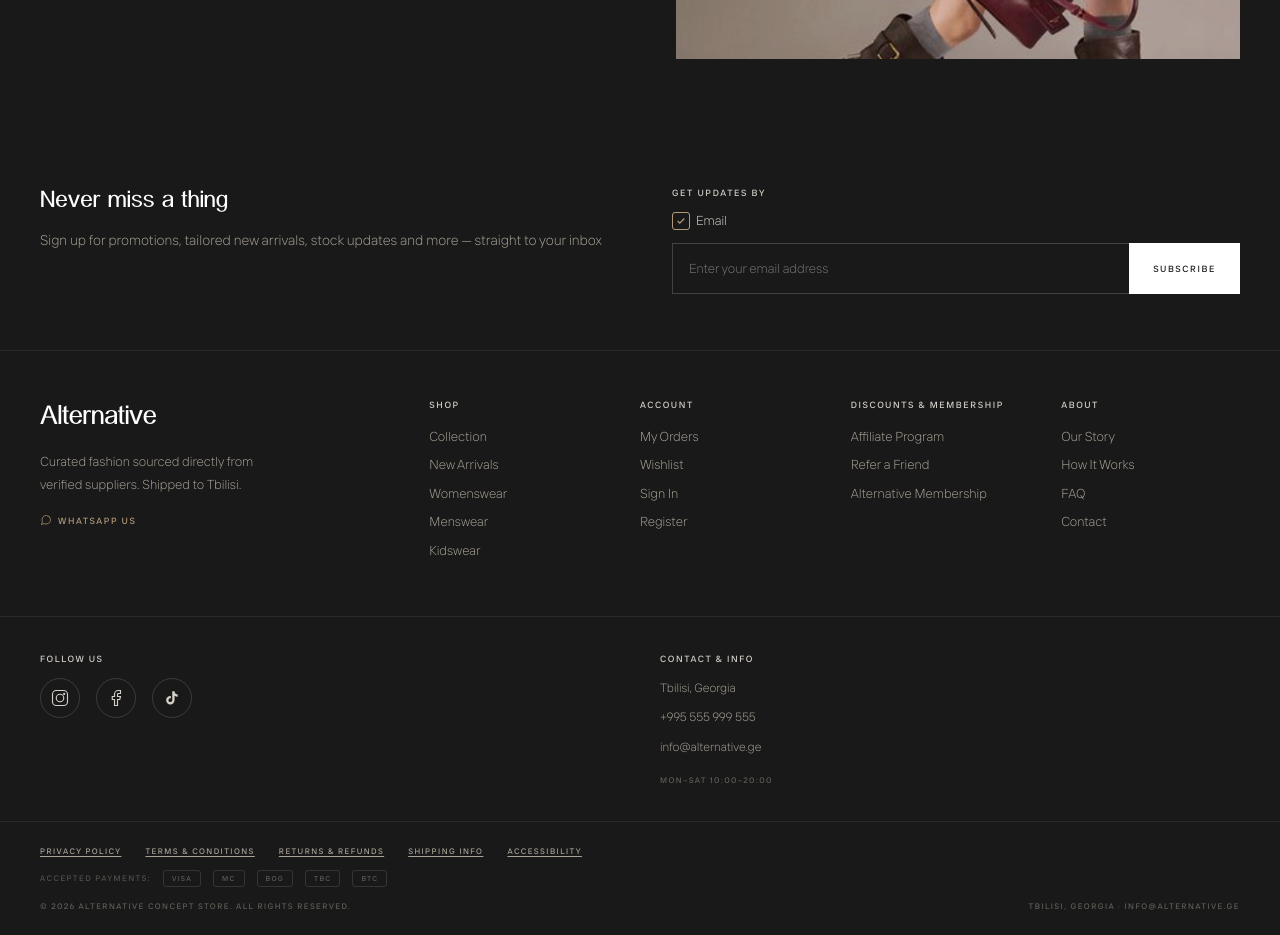
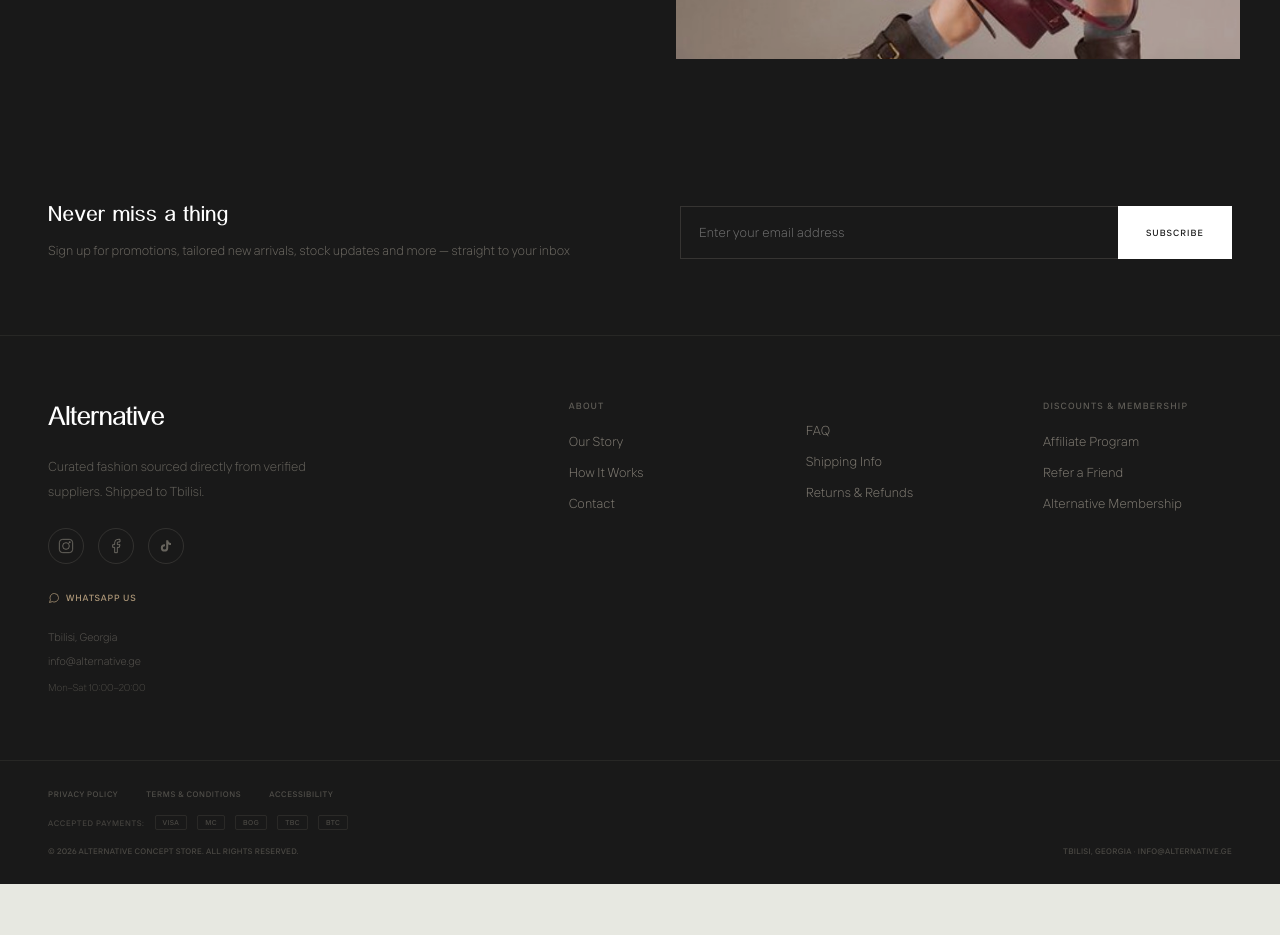
Before and after one commit to nino584/Alternative, a React (Vite) app in the folder Alternative/: page / in a window 1280 px wide. Shown: the part 2940-3875 px from the top of the page. After the commit the page ends 3824 px from the top, so only its background shows below. Built offline with nearby package versions, Linux system fonts and the light colour scheme.

Commit message:
Redesign footer — remove SHOP & ACCOUNT, premium minimal layout

```diff
--- a/Alternative/src/components/layout/Footer.jsx
+++ b/Alternative/src/components/layout/Footer.jsx
@@ -6,7 +6,7 @@
 
 // ── FOOTER ────────────────────────────────────────────────────────────────────
 export default function Footer({setPage,L,mobile}) {
-  const px=mobile?"16px":"40px";
+  const px=mobile?"20px":"48px";
   const [email,setEmail]=useState("");
   const [subscribed,setSubscribed]=useState(false);
 
@@ -15,31 +15,24 @@
     if(email.includes("@")){setSubscribed(true);setTimeout(()=>setSubscribed(false),4000);}
   };
 
+  const linkStyle={display:"block",background:"none",border:"none",...T.bodySm,color:"rgba(168,162,150,0.75)",marginBottom:10,padding:0,textAlign:"left",fontSize:mobile?12:13,cursor:"pointer",letterSpacing:"0.01em",transition:"color 0.2s"};
+
   return (
     <footer style={{background:C.black}}>
 
-      {/* NEWSLETTER SECTION */}
-      <div style={{borderBottom:`1px solid rgba(168,162,150,0.12)`,padding:mobile?"40px 0":"56px 0"}}>
-        <div style={{maxWidth:1360,margin:"0 auto",padding:`0 ${px}`,display:"grid",gridTemplateColumns:mobile?"1fr":"1fr 1fr",gap:mobile?24:64,alignItems:"start"}}>
+      {/* ── NEWSLETTER ──────────────────────────────────────────── */}
+      <div style={{borderBottom:`1px solid rgba(168,162,150,0.1)`,padding:mobile?"48px 0":"72px 0"}}>
+        <div style={{maxWidth:1360,margin:"0 auto",padding:`0 ${px}`,display:"grid",gridTemplateColumns:mobile?"1fr":"1fr 1fr",gap:mobile?28:80,alignItems:"center"}}>
           <div>
-            <h3 style={{...T.displaySm,color:C.white,marginBottom:12,fontSize:mobile?20:24}}>{L.footerNewsletterTitle}</h3>
-            <p style={{...T.body,color:C.gray,lineHeight:1.8,fontSize:mobile?13:14}}>{L.footerNewsletterBody}</p>
+            <h3 style={{...T.displaySm,color:C.white,marginBottom:10,fontSize:mobile?20:22,letterSpacing:"0.02em"}}>{L.footerNewsletterTitle}</h3>
+            <p style={{...T.body,color:"rgba(168,162,150,0.6)",lineHeight:1.8,fontSize:mobile?12:13}}>{L.footerNewsletterBody}</p>
           </div>
           <div>
-            <p style={{...T.labelSm,color:C.lgray,marginBottom:12,fontSize:9}}>{L.footerGetUpdates}</p>
-            <div style={{display:"flex",alignItems:"center",gap:12,marginBottom:12}}>
-              <div style={{display:"flex",alignItems:"center",gap:6}}>
-                <div style={{width:18,height:18,borderRadius:3,border:`1.5px solid ${C.tan}`,display:"flex",alignItems:"center",justifyContent:"center",background:"transparent"}}>
-                  <svg width="10" height="10" viewBox="0 0 24 24" fill="none" stroke={C.tan} strokeWidth="3"><polyline points="20 6 9 17 4 12"/></svg>
-                </div>
-                <span style={{...T.bodySm,color:C.lgray,fontSize:13}}>{L.footerEmail}</span>
-              </div>
-            </div>
             <div style={{display:"flex",gap:0}}>
               <input type="email" value={email} onChange={e=>setEmail(e.target.value)} placeholder={L.footerEmailPlaceholder}
-                style={{flex:1,padding:"13px 16px",background:"transparent",border:`1px solid rgba(168,162,150,0.3)`,borderRight:"none",color:C.white,...T.body,fontSize:13,outline:"none"}}/>
+                style={{flex:1,padding:"14px 18px",background:"transparent",border:`1px solid rgba(168,162,150,0.2)`,borderRight:"none",color:C.white,...T.body,fontSize:13,outline:"none",letterSpacing:"0.02em"}}/>
               <button onClick={onSubscribe}
-                style={{padding:"13px 24px",background:C.white,border:"none",color:C.black,...T.labelSm,fontSize:9,cursor:"pointer",flexShrink:0,transition:"all 0.2s",display:"inline-flex",alignItems:"center",gap:6}}>
+                style={{padding:"14px 28px",background:C.white,border:"none",color:C.black,...T.labelSm,fontSize:9,cursor:"pointer",flexShrink:0,transition:"all 0.25s",display:"inline-flex",alignItems:"center",gap:6,letterSpacing:"0.12em"}}>
                 {subscribed?(<>{L.footerSubscribed} <IconCheck size={10} color={C.black} stroke={2}/></>):L.footerSubscribe}
               </button>
             </div>
@@ -47,102 +40,86 @@
         </div>
       </div>
 
-      {/* MAIN FOOTER GRID */}
-      <div style={{padding:mobile?"32px 0":"48px 0",borderBottom:`1px solid rgba(168,162,150,0.12)`}}>
-        <div style={{maxWidth:1360,margin:"0 auto",padding:`0 ${px}`,display:"grid",gridTemplateColumns:mobile?"1fr 1fr":"2fr 1fr 1fr 1fr 1fr",gap:mobile?24:32}}>
+      {/* ── MAIN FOOTER GRID ────────────────────────────────────── */}
+      <div style={{padding:mobile?"40px 0":"64px 0",borderBottom:`1px solid rgba(168,162,150,0.1)`}}>
+        <div style={{maxWidth:1360,margin:"0 auto",padding:`0 ${px}`,display:"grid",gridTemplateColumns:mobile?"1fr 1fr":"2.5fr 1fr 1fr 1fr",gap:mobile?28:48}}>
+
           {/* Brand column */}
           <div style={mobile?{gridColumn:"1 / -1"}:{}}>
-            <div style={{marginBottom:16}}><Logo color={C.white} size={mobile?0.7:0.85}/></div>
-            <p style={{...T.bodySm,color:C.gray,lineHeight:1.8,maxWidth:240,marginBottom:18,fontSize:mobile?12:13}}>{L.footerDesc}</p>
-            <a href={`https://wa.me/${WHATSAPP_NUMBER}`} target="_blank" rel="noopener noreferrer" style={{...T.labelSm,color:C.tan,fontSize:9,display:"flex",alignItems:"center",gap:6,textDecoration:"none",marginBottom:16}}>
+            <div style={{marginBottom:20}}><Logo color={C.white} size={mobile?0.7:0.85}/></div>
+            <p style={{...T.bodySm,color:"rgba(168,162,150,0.55)",lineHeight:1.9,maxWidth:280,marginBottom:24,fontSize:mobile?12:13}}>{L.footerDesc}</p>
+
+            {/* Social icons — inline, monochrome, minimal */}
+            <div style={{display:"flex",gap:14,alignItems:"center",marginBottom:24}}>
+              <a href="https://www.instagram.com/alternative.ge?igsh=MXNmanh4OHB3ZmphNw==" target="_blank" rel="noopener noreferrer" style={{width:36,height:36,borderRadius:"50%",border:`1px solid rgba(168,162,150,0.18)`,display:"flex",alignItems:"center",justifyContent:"center",textDecoration:"none",transition:"border-color 0.25s"}}>
+                <svg width="16" height="16" viewBox="0 0 24 24" fill="none" stroke="rgba(168,162,150,0.55)" strokeWidth="1.5"><rect x="2" y="2" width="20" height="20" rx="5"/><circle cx="12" cy="12" r="5"/><circle cx="17.5" cy="6.5" r="1.5" fill="rgba(168,162,150,0.55)" stroke="none"/></svg>
+              </a>
+              <a href="https://www.facebook.com/share/1HWqtnunMk/?mibextid=wwXIfr" target="_blank" rel="noopener noreferrer" style={{width:36,height:36,borderRadius:"50%",border:`1px solid rgba(168,162,150,0.18)`,display:"flex",alignItems:"center",justifyContent:"center",textDecoration:"none",transition:"border-color 0.25s"}}>
+                <svg width="16" height="16" viewBox="0 0 24 24" fill="none" stroke="rgba(168,162,150,0.55)" strokeWidth="1.5"><path d="M18 2h-3a5 5 0 00-5 5v3H7v4h3v8h4v-8h3l1-4h-4V7a1 1 0 011-1h3z"/></svg>
+              </a>
+              <a href="https://www.tiktok.com/@alternative.ge?_r=1&_t=ZS-94DbATQVFWG" target="_blank" rel="noopener noreferrer" style={{width:36,height:36,borderRadius:"50%",border:`1px solid rgba(168,162,150,0.18)`,display:"flex",alignItems:"center",justifyContent:"center",textDecoration:"none",transition:"border-color 0.25s"}}>
+                <svg width="14" height="14" viewBox="0 0 24 24" fill="rgba(168,162,150,0.55)"><path d="M19.59 6.69a4.83 4.83 0 01-3.77-4.25V2h-3.45v13.67a2.89 2.89 0 01-2.88 2.5 2.89 2.89 0 01-2.88-2.89 2.89 2.89 0 012.88-2.89c.28 0 .55.04.81.11V9.01a6.32 6.32 0 00-.81-.05 6.34 6.34 0 00-6.34 6.34 6.34 6.34 0 006.34 6.34 6.34 6.34 0 006.34-6.34V8.79a8.18 8.18 0 004.76 1.52v-3.4a4.85 4.85 0 01-1-.22z"/></svg>
+              </a>
+            </div>
+
+            {/* WhatsApp + Contact */}
+            <a href={`https://wa.me/${WHATSAPP_NUMBER}`} target="_blank" rel="noopener noreferrer" style={{...T.labelSm,color:C.tan,fontSize:9,display:"inline-flex",alignItems:"center",gap:6,textDecoration:"none",letterSpacing:"0.1em",marginBottom:16}}>
               <svg width="12" height="12" viewBox="0 0 24 24" fill="none" stroke="currentColor" strokeWidth="1.5"><path d="M21 11.5a8.38 8.38 0 01-.9 3.8 8.5 8.5 0 01-7.6 4.7 8.38 8.38 0 01-3.8-.9L3 21l1.9-5.7a8.38 8.38 0 01-.9-3.8 8.5 8.5 0 014.7-7.6 8.38 8.38 0 013.8-.9h.5a8.48 8.48 0 018 8v.5z"/></svg>
               {L.whatsappUs}
             </a>
-          </div>
-
-          {/* Shop column */}
-          <div>
-            <p style={{...T.labelSm,color:C.lgray,marginBottom:mobile?10:16,fontSize:9}}>{L.footerShop}</p>
-            {[[L.footerCollection,"catalog",null],[L.newArrivals,"catalog","New In"],[L.womenswear,"catalog","Womenswear"],[L.menswear,"catalog","Menswear"],[L.kidswear,"catalog","Kidswear"]].map(([l,pg,section])=>(
-              <button key={l} onClick={()=>{if(section&&section!=="New In")window.__initSection=section;if(section==="New In")window.__initSub="New In";setPage(pg);}} style={{display:"block",background:"none",border:"none",...T.bodySm,color:C.gray,marginBottom:7,padding:0,textAlign:"left",fontSize:mobile?12:13,cursor:"pointer"}}>{l}</button>
-            ))}
-          </div>
-
-          {/* Account column */}
-          <div>
-            <p style={{...T.labelSm,color:C.lgray,marginBottom:mobile?10:16,fontSize:9}}>{L.footerAccount}</p>
-            {[[L.footerMyOrders,"orders"],[L.footerWishlist,"account","wishlist"],[L.footerSignIn,"auth"],[L.footerRegister,"auth"]].map(([l,pg,initTab])=>(
-              <button key={l} onClick={()=>{if(initTab)window.__initAccountTab=initTab;setPage(pg);}} style={{display:"block",background:"none",border:"none",...T.bodySm,color:C.gray,marginBottom:7,padding:0,textAlign:"left",fontSize:mobile?12:13,cursor:"pointer"}}>{l}</button>
-            ))}
-          </div>
-
-          {/* Discounts & Membership column */}
-          <div>
-            <p style={{...T.labelSm,color:C.lgray,marginBottom:mobile?10:16,fontSize:9}}>{L.footerDiscounts}</p>
-            {[[L.footerAffiliate,"membership","affiliate"],[L.footerRefer,"membership","refer"],[L.footerMembership,"auth",null]].map(([l,pg,scrollTo])=>(
-              <button key={l} onClick={()=>{if(scrollTo)window.__initMembershipScroll=scrollTo;setPage(pg);}} style={{display:"block",background:"none",border:"none",...T.bodySm,color:C.gray,marginBottom:7,padding:0,textAlign:"left",fontSize:mobile?12:13,cursor:"pointer"}}>{l}</button>
-            ))}
+            <div style={{display:"flex",flexDirection:"column",gap:6,marginTop:8}}>
+              <span style={{...T.bodySm,color:"rgba(168,162,150,0.45)",fontSize:11}}>{L.footerLocation}</span>
+              <a href="mailto:info@alternative.ge" style={{...T.bodySm,color:"rgba(168,162,150,0.45)",fontSize:11,textDecoration:"none"}}>info@alternative.ge</a>
+              <span style={{...T.bodySm,color:"rgba(168,162,150,0.35)",fontSize:10,marginTop:4}}>{L.footerHours}</span>
+            </div>
           </div>
 
           {/* About column */}
           <div>
-            <p style={{...T.labelSm,color:C.lgray,marginBottom:mobile?10:16,fontSize:9}}>{L.footerAbout}</p>
-            {[[L.ourStoryFooter,"about",null],[L.footerHowItWorks,"how",null],[L.faqFooter,"how","faq"],[L.contact,"contact",null]].map(([l,pg,scrollTo])=>(
-              <button key={l} onClick={()=>{if(scrollTo)window.__initHowScroll=scrollTo;setPage(pg);}} style={{display:"block",background:"none",border:"none",...T.bodySm,color:C.gray,marginBottom:7,padding:0,textAlign:"left",fontSize:mobile?12:13,cursor:"pointer"}}>{l}</button>
+            <p style={{...T.labelSm,color:"rgba(168,162,150,0.5)",marginBottom:mobile?12:20,fontSize:9,letterSpacing:"0.14em"}}>{L.footerAbout}</p>
+            {[[L.ourStoryFooter,"about",null],[L.footerHowItWorks,"how",null],[L.contact,"contact",null]].map(([l,pg,scrollTo])=>(
+              <button key={l} onClick={()=>{if(scrollTo)window.__initHowScroll=scrollTo;setPage(pg);}} style={linkStyle}>{l}</button>
+            ))}
+          </div>
+
+          {/* Help / Customer Care column */}
+          <div>
+            <p style={{...T.labelSm,color:"rgba(168,162,150,0.5)",marginBottom:mobile?12:20,fontSize:9,letterSpacing:"0.14em"}}>{L.footerHelp}</p>
+            {[[L.faqFooter,"how","faq"],[L.footerShipping,"shipping",null],[L.footerReturnsLink,"returns",null]].map(([l,pg,scrollTo])=>(
+              <button key={l} onClick={()=>{if(scrollTo)window.__initHowScroll=scrollTo;setPage(pg);}} style={linkStyle}>{l}</button>
+            ))}
+          </div>
+
+          {/* Membership column */}
+          <div>
+            <p style={{...T.labelSm,color:"rgba(168,162,150,0.5)",marginBottom:mobile?12:20,fontSize:9,letterSpacing:"0.14em"}}>{L.footerDiscounts}</p>
+            {[[L.footerAffiliate,"membership","affiliate"],[L.footerRefer,"membership","refer"],[L.footerMembership,"auth",null]].map(([l,pg,scrollTo])=>(
+              <button key={l} onClick={()=>{if(scrollTo)window.__initMembershipScroll=scrollTo;setPage(pg);}} style={linkStyle}>{l}</button>
             ))}
           </div>
         </div>
       </div>
 
-      {/* FOLLOW US + APP DOWNLOAD */}
-      <div style={{padding:mobile?"28px 0":"36px 0",borderBottom:`1px solid rgba(168,162,150,0.12)`}}>
-        <div style={{maxWidth:1360,margin:"0 auto",padding:`0 ${px}`,display:"grid",gridTemplateColumns:mobile?"1fr":"1fr 1fr",gap:mobile?28:40,alignItems:"start"}}>
-          {/* Follow us */}
-          <div>
-            <p style={{...T.labelSm,color:C.lgray,marginBottom:14,fontSize:9}}>{L.footerFollowUs}</p>
-            <div style={{display:"flex",gap:16,alignItems:"center"}}>
-              <a href="https://www.instagram.com/alternative.ge?igsh=MXNmanh4OHB3ZmphNw==" target="_blank" rel="noopener noreferrer" style={{width:40,height:40,borderRadius:"50%",border:`1px solid rgba(168,162,150,0.25)`,display:"flex",alignItems:"center",justifyContent:"center",textDecoration:"none"}}>
-                <svg width="18" height="18" viewBox="0 0 24 24" fill="none" stroke={C.lgray} strokeWidth="1.5"><rect x="2" y="2" width="20" height="20" rx="5"/><circle cx="12" cy="12" r="5"/><circle cx="17.5" cy="6.5" r="1.5" fill={C.lgray} stroke="none"/></svg>
-              </a>
-              <a href="https://www.facebook.com/share/1HWqtnunMk/?mibextid=wwXIfr" target="_blank" rel="noopener noreferrer" style={{width:40,height:40,borderRadius:"50%",border:`1px solid rgba(168,162,150,0.25)`,display:"flex",alignItems:"center",justifyContent:"center",textDecoration:"none"}}>
-                <svg width="18" height="18" viewBox="0 0 24 24" fill="none" stroke={C.lgray} strokeWidth="1.5"><path d="M18 2h-3a5 5 0 00-5 5v3H7v4h3v8h4v-8h3l1-4h-4V7a1 1 0 011-1h3z"/></svg>
-              </a>
-              <a href="https://www.tiktok.com/@alternative.ge?_r=1&_t=ZS-94DbATQVFWG" target="_blank" rel="noopener noreferrer" style={{width:40,height:40,borderRadius:"50%",border:`1px solid rgba(168,162,150,0.25)`,display:"flex",alignItems:"center",justifyContent:"center",textDecoration:"none"}}>
-                <svg width="16" height="16" viewBox="0 0 24 24" fill={C.lgray}><path d="M19.59 6.69a4.83 4.83 0 01-3.77-4.25V2h-3.45v13.67a2.89 2.89 0 01-2.88 2.5 2.89 2.89 0 01-2.88-2.89 2.89 2.89 0 012.88-2.89c.28 0 .55.04.81.11V9.01a6.32 6.32 0 00-.81-.05 6.34 6.34 0 00-6.34 6.34 6.34 6.34 0 006.34 6.34 6.34 6.34 0 006.34-6.34V8.79a8.18 8.18 0 004.76 1.52v-3.4a4.85 4.85 0 01-1-.22z"/></svg>
-              </a>
-            </div>
-          </div>
-
-          {/* BUSINESS INFO */}
-          <div>
-            <p style={{...T.labelSm,color:C.lgray,marginBottom:14,fontSize:9}}>{L.footerContactInfo}</p>
-            <div style={{display:"flex",flexDirection:"column",gap:10}}>
-              <p style={{...T.bodySm,color:C.gray,fontSize:12,lineHeight:1.6}}>{L.footerLocation}</p>
-              <a href="tel:+995555999555" style={{...T.bodySm,color:C.gray,fontSize:12,textDecoration:"none"}}>+995 555 999 555</a>
-              <a href="mailto:info@alternative.ge" style={{...T.bodySm,color:C.gray,fontSize:12,textDecoration:"none"}}>info@alternative.ge</a>
-              <p style={{...T.labelSm,color:"rgba(168,162,150,0.5)",fontSize:8,marginTop:8}}>{L.footerHours}</p>
-            </div>
-          </div>
-        </div>
-      </div>
-
-      {/* BOTTOM BAR: Legal + Copyright */}
-      <div style={{padding:mobile?"20px 0":"24px 0"}}>
+      {/* ── BOTTOM BAR ──────────────────────────────────────────── */}
+      <div style={{padding:mobile?"20px 0":"28px 0"}}>
         <div style={{maxWidth:1360,margin:"0 auto",padding:`0 ${px}`}}>
-          <div style={{display:"flex",gap:mobile?12:24,flexWrap:"wrap",marginBottom:14}}>
-            {[[L.footerPrivacy,"privacy"],[L.footerTerms,"terms"],[L.footerReturnsLink,"returns"],[L.footerShipping,"shipping"],[L.footerAccessibility,"accessibility"]].map(([l,pg])=>(
-              <button key={pg} onClick={()=>setPage(pg)} style={{background:"none",border:"none",...T.labelSm,color:C.gray,fontSize:8,padding:0,cursor:"pointer",textDecoration:"underline",textUnderlineOffset:2}}>{l}</button>
+          {/* Legal links */}
+          <div style={{display:"flex",gap:mobile?12:28,flexWrap:"wrap",marginBottom:16,alignItems:"center"}}>
+            {[[L.footerPrivacy,"privacy"],[L.footerTerms,"terms"],[L.footerAccessibility,"accessibility"]].map(([l,pg])=>(
+              <button key={pg} onClick={()=>setPage(pg)} style={{background:"none",border:"none",...T.labelSm,color:"rgba(168,162,150,0.4)",fontSize:8,padding:0,cursor:"pointer",letterSpacing:"0.08em"}}>{l}</button>
             ))}
           </div>
-          <div style={{display:"flex",gap:12,marginBottom:14,alignItems:"center"}}>
-            <span style={{...T.labelSm,color:"rgba(168,162,150,0.4)",fontSize:8}}>{L.footerPayments}</span>
+          {/* Payments */}
+          <div style={{display:"flex",gap:10,marginBottom:16,alignItems:"center"}}>
+            <span style={{...T.labelSm,color:"rgba(168,162,150,0.3)",fontSize:8,letterSpacing:"0.08em"}}>{L.footerPayments}</span>
             {["VISA","MC","BOG","TBC","BTC"].map(m=>(
-              <span key={m} style={{padding:"3px 8px",border:"1px solid rgba(168,162,150,0.2)",borderRadius:3,...T.labelSm,color:"rgba(168,162,150,0.5)",fontSize:7}}>{m}</span>
+              <span key={m} style={{padding:"2px 7px",border:"1px solid rgba(168,162,150,0.12)",borderRadius:2,...T.labelSm,color:"rgba(168,162,150,0.35)",fontSize:7,letterSpacing:"0.06em"}}>{m}</span>
             ))}
           </div>
+          {/* Copyright */}
           <div style={{display:"flex",justifyContent:"space-between",alignItems:"center",flexWrap:"wrap",gap:8}}>
-            <p style={{...T.labelSm,color:"rgba(168,162,150,0.5)",fontSize:8}}>{L.copyright}</p>
-            <p style={{...T.labelSm,color:"rgba(168,162,150,0.5)",fontSize:8}}>{L.footerTbilisi}</p>
+            <p style={{...T.labelSm,color:"rgba(168,162,150,0.35)",fontSize:8,letterSpacing:"0.04em"}}>{L.copyright}</p>
+            <p style={{...T.labelSm,color:"rgba(168,162,150,0.35)",fontSize:8,letterSpacing:"0.04em"}}>{L.footerTbilisi}</p>
           </div>
         </div>
       </div>
```
